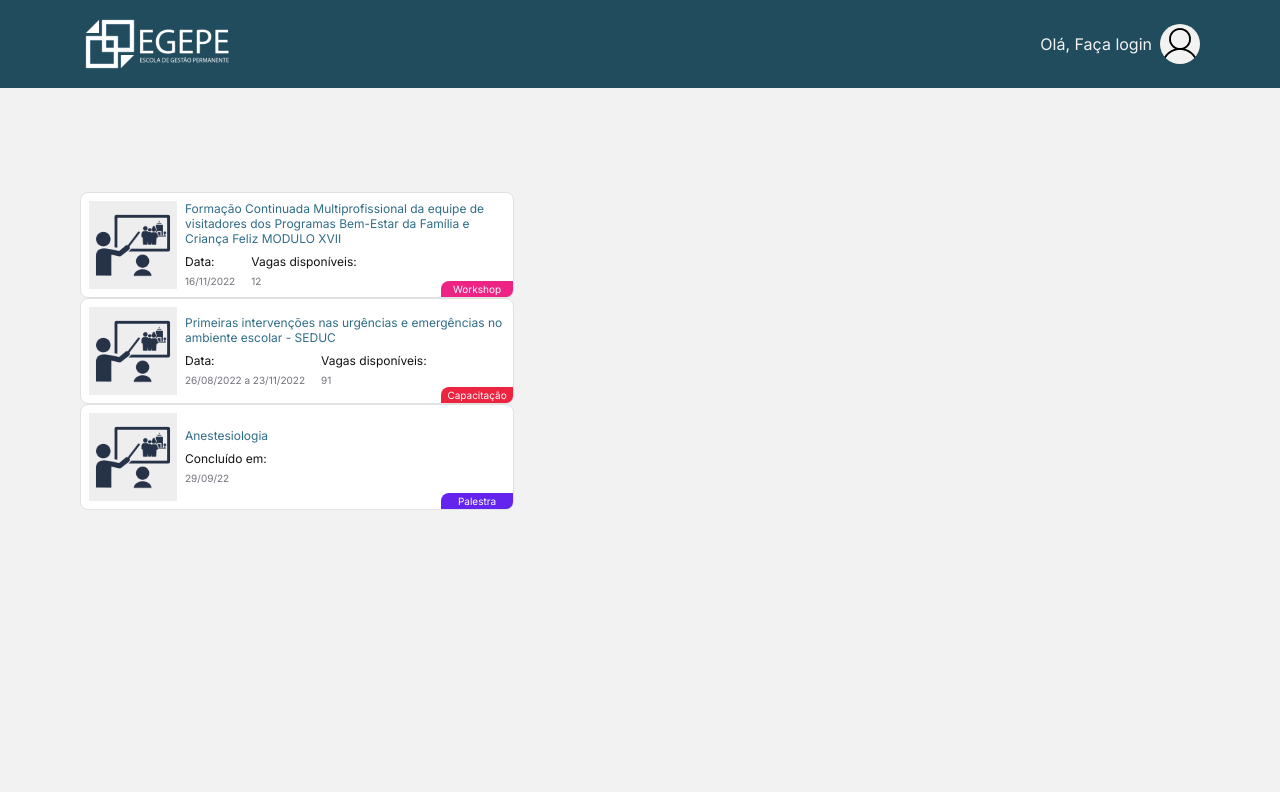
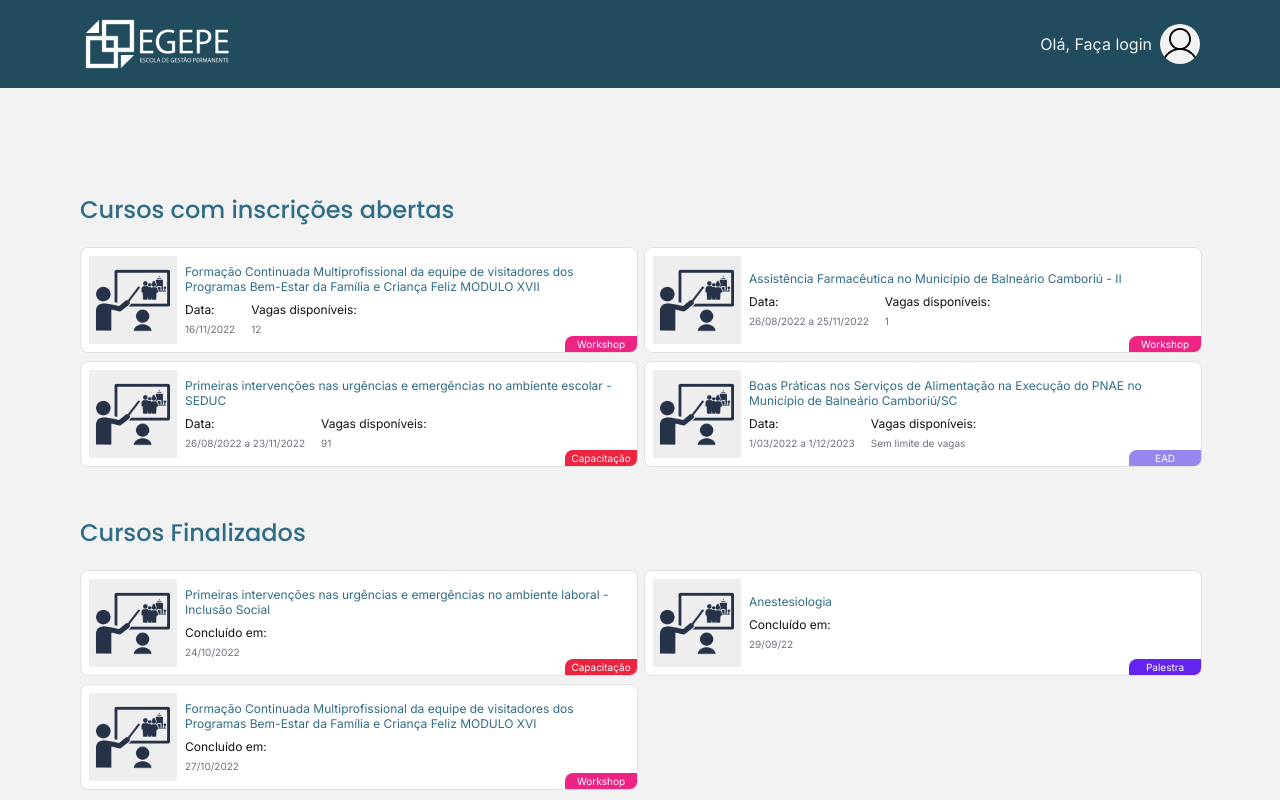
Before and after one commit to JoaoGuiBC/PLACUR, a Next.js app in the folder web/: page / in a window 1280 px wide. Shown: the top 800 px of the page. Built offline with nearby package versions, Linux system fonts and the light colour scheme.

Commit message:
Create landing page main HTML and CSS structure

```diff
--- a/web/src/components/CourseCard/index.tsx
+++ b/web/src/components/CourseCard/index.tsx
@@ -8,12 +8,12 @@ interface CourseCardProps {
 	title: string;
 	firstDate: string;
 	lastDate: string;
-	availability: number;
-	finished: boolean;
+	availability?: number;
+	finished?: boolean;
 	category: 'Workshop' | 'Palestra' | 'EAD' | 'Capacitação' | 'Seminário' | 'Outros';
 }
 
-export function CourseCard({ image, title, firstDate, lastDate, availability, finished, category }: CourseCardProps) {
+export function CourseCard({ image, title, firstDate, lastDate, availability, finished = false, category }: CourseCardProps) {
 	return (
 		<Container>
 			<Image src={image} alt={`imagem do curso ${title}`} width={88} height={88} />
@@ -30,7 +30,7 @@ export function CourseCard({ image, title, firstDate, lastDate, availability, fi
 
 							<div>
 								<p>Vagas disponíveis:</p>
-								<span>{availability}</span>
+								<span>{availability ?? 'Sem limite de vagas'}</span>
 							</div>
 						</>
 					) : (
--- a/web/src/components/CourseCard/styles.ts
+++ b/web/src/components/CourseCard/styles.ts
@@ -8,12 +8,20 @@ export const Container = styled('div', {
   gap: '0.5rem',
   overflow: 'clip',
 
-  width: '26rem',
+  width: 'calc(100% - 1rem)',
 
   background: "$white",
 
   border: '1px solid $gray300',
-  borderRadius: '8px'
+  borderRadius: '8px',
+
+  transition: 'all 0.2s',
+
+  '&:hover': {
+    transform: 'translateY(-8px) scale(1.025)',
+    filter: 'drop-shadow(0 8px 8px rgba(0, 0, 0, 0.15))',
+    zIndex: 20
+  }
 })
 
 export const Content = styled('div', {
--- a/web/src/components/Footer/index.tsx
+++ b/web/src/components/Footer/index.tsx
@@ -2,6 +2,7 @@ import Image from "next/image"
 import { MapPin, WhatsappLogo } from "phosphor-react"
 
 import { Info } from "../Info"
+import { SectionTitle } from "../SectionTItle"
 
 import { Contacts, Container, InstitutionalLogos } from "./styles"
 
@@ -9,7 +10,7 @@ export function Footer() {
   return (
     <Container>
       <Contacts>
-        <h1>Contato</h1>
+        <SectionTitle>Contato</SectionTitle>
         <Info Icon={MapPin}>Rua paraguai, 401 - Nações</Info>
         <Info Icon={WhatsappLogo}>Telefone: (47) 98821-2008</Info>
       </Contacts>
--- a/web/src/components/Footer/styles.ts
+++ b/web/src/components/Footer/styles.ts
@@ -2,25 +2,25 @@ import { styled } from "../../../stitches.config";
 
 export const Container = styled('footer', {
   display: 'flex',
+  flexDirection: 'column',
   justifyContent: 'space-between',
   alignItems: 'center',
-  padding: '0 5rem',
+  padding: '0 1rem',
 
-  backgroundColor: '$white'
+  backgroundColor: '$white',
+
+  '@sm': {
+    flexDirection: 'row',
+  },
+  '@md': {
+    padding: '0 5rem',
+  }
 })
 
 export const Contacts = styled('div', {
   display: 'flex',
   flexDirection: 'column',
   gap: '0.5rem',
-
-  '& h1': {
-    fontFamily: '$heading',
-    fontWeight: "$medium",
-    fontSize: '$xl',
-
-    color: '$blue600',
-  }
 })
 
 export const InstitutionalLogos = styled('div', {
--- a/web/src/components/Header/styles.ts
+++ b/web/src/components/Header/styles.ts
@@ -4,9 +4,13 @@ export const Container = styled('header', {
   display: 'flex',
   justifyContent: 'space-between',
   alignItems: 'center',
-  padding: '0 5rem',
+  padding: '0 1rem',
 
   background: '$blue800',
+
+  '@md': {
+    padding: '0 5rem',
+  }
 })
 
 export const UserInfoContainer = styled('div', {
--- a/web/src/components/Layout/styles.ts
+++ b/web/src/components/Layout/styles.ts
@@ -1,6 +1,12 @@
 import { styled } from "../../../stitches.config"
 
 export const Container = styled('main', {
-  height: 'calc(100vh - 11rem - 5.5rem)',
-  padding: '6.5rem 5rem 4rem',
+  display: 'flex',
+  flexDirection: 'column',
+  minHeight: 'calc(100vh - 11rem - 5.5rem)',
+  padding: '5.5rem 1rem 3rem',
+
+  '@md': {
+    padding: '6.5rem 5rem 4rem',
+  }
 })
--- /dev/null
+++ b/web/src/components/SectionTItle/index.ts
@@ -0,0 +1,8 @@
+import { styled } from "../../../stitches.config";
+
+export const SectionTitle = styled('h1', {
+  fontFamily: '$heading',
+  fontWeight: '$medium',
+  fontSize: "$xl",
+  color: "$blue600"
+})
--- a/web/src/pages/index.tsx
+++ b/web/src/pages/index.tsx
@@ -1,16 +1,27 @@
-import { CourseCard } from "../components/CourseCard";
+import { CourseCard } from "../components/CourseCard"
+import { SectionTitle } from "../components/SectionTItle"
+
+import { CoursesContainer } from "./styles"
 
 export default function Home() {
   return (
-    <div>
-
+    <>
+      <SectionTitle>Cursos com inscrições abertas</SectionTitle>
+      <CoursesContainer>
         <CourseCard
           image="/course_image_placeholder.png"
           title="Formação Continuada Multiprofissional da equipe de visitadores dos Programas Bem-Estar da Família e Criança Feliz MODULO XVII"
           firstDate="16/11/2022"
           lastDate="16/11/2022"
           availability={12}
-        finished={false}
+          category="Workshop"
+        />
+        <CourseCard
+          image="/course_image_placeholder.png"
+          title="Assistência Farmacêutica no Município de Balneário Camboriú - II"
+          firstDate="26/08/2022"
+          lastDate="25/11/2022"
+          availability={1}
           category="Workshop"
         />
         <CourseCard
@@ -19,7 +30,26 @@ export default function Home() {
           firstDate="26/08/2022"
           lastDate="23/11/2022"
           availability={91}
-        finished={false}
+          category="Capacitação"
+        />
+        <CourseCard
+          image="/course_image_placeholder.png"
+          title="Boas Práticas nos Serviços de Alimentação na Execução do PNAE no Município de Balneário Camboriú/SC"
+          firstDate="1/03/2022"
+          lastDate="1/12/2023"
+          category="EAD"
+        />
+      </CoursesContainer>
+
+      <SectionTitle>Cursos Finalizados</SectionTitle>
+      <CoursesContainer>
+        <CourseCard
+          image="/course_image_placeholder.png"
+          title="Primeiras intervenções nas urgências e emergências no ambiente laboral - Inclusão Social"
+          firstDate="24/10/2022"
+          lastDate="24/10/2022"
+          availability={0}
+          finished
           category="Capacitação"
         />
         <CourseCard
@@ -31,6 +61,16 @@ export default function Home() {
           finished
           category="Palestra"
         />
-    </div>
+        <CourseCard
+          image="/course_image_placeholder.png"
+          title="Formação Continuada Multiprofissional da equipe de visitadores dos Programas Bem-Estar da Família e Criança Feliz MODULO XVI"
+          firstDate="27/10/2022"
+          lastDate="27/10/2022"
+          availability={0}
+          finished
+          category="Workshop"
+        />
+      </CoursesContainer>
+    </>
   )
 }
--- /dev/null
+++ b/web/src/pages/styles.ts
@@ -0,0 +1,17 @@
+import { styled } from "../../stitches.config";
+
+export const CoursesContainer = styled('div', {
+  display: 'grid',
+  gridTemplateColumns: '1fr',
+  gridGap: '0.5rem',
+
+  marginTop: '1.25rem',
+  marginBottom: '3rem',
+
+  '@sm': {
+    gridTemplateColumns: '1fr 1fr',
+  },
+  '@lg': {
+    gridTemplateColumns: '1fr 1fr 1fr',
+  }
+})
--- a/web/stitches.config.ts
+++ b/web/stitches.config.ts
@@ -1,6 +1,11 @@
 import { createStitches } from '@stitches/react'
 
-export const { styled, getCssText, globalCss, theme } = createStitches({
+export const { styled, getCssText, globalCss, theme, keyframes } = createStitches({
+	media: {
+		sm: '(min-width: 768px)',
+		md: '(min-width: 1024px)',
+		lg: '(min-width: 1360px)'
+	},
 	theme: {
 		colors: {
 			white: '#FFFFFF',
@@ -11,7 +16,7 @@ export const { styled, getCssText, globalCss, theme } = createStitches({
 			gray800: '#222226',
 			gray900: '#121214',
 
-			blue100: '#2686ED',
+			blue100: '#9686ED',
 			blue600: '#2F6D87',
 			blue800: '#214C5E',
 
```
Lines whose indentation alone changed are shown as unchanged.
